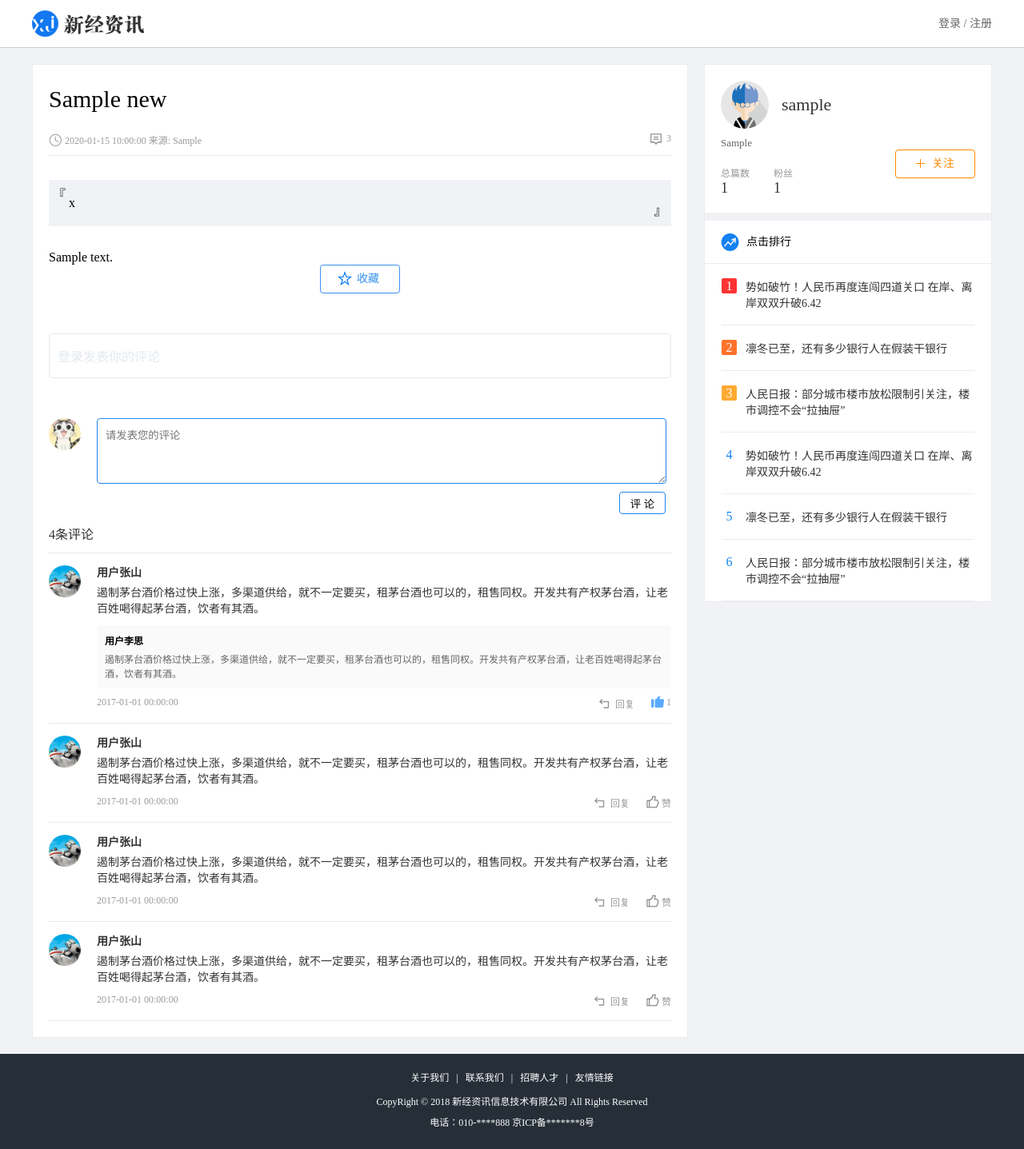
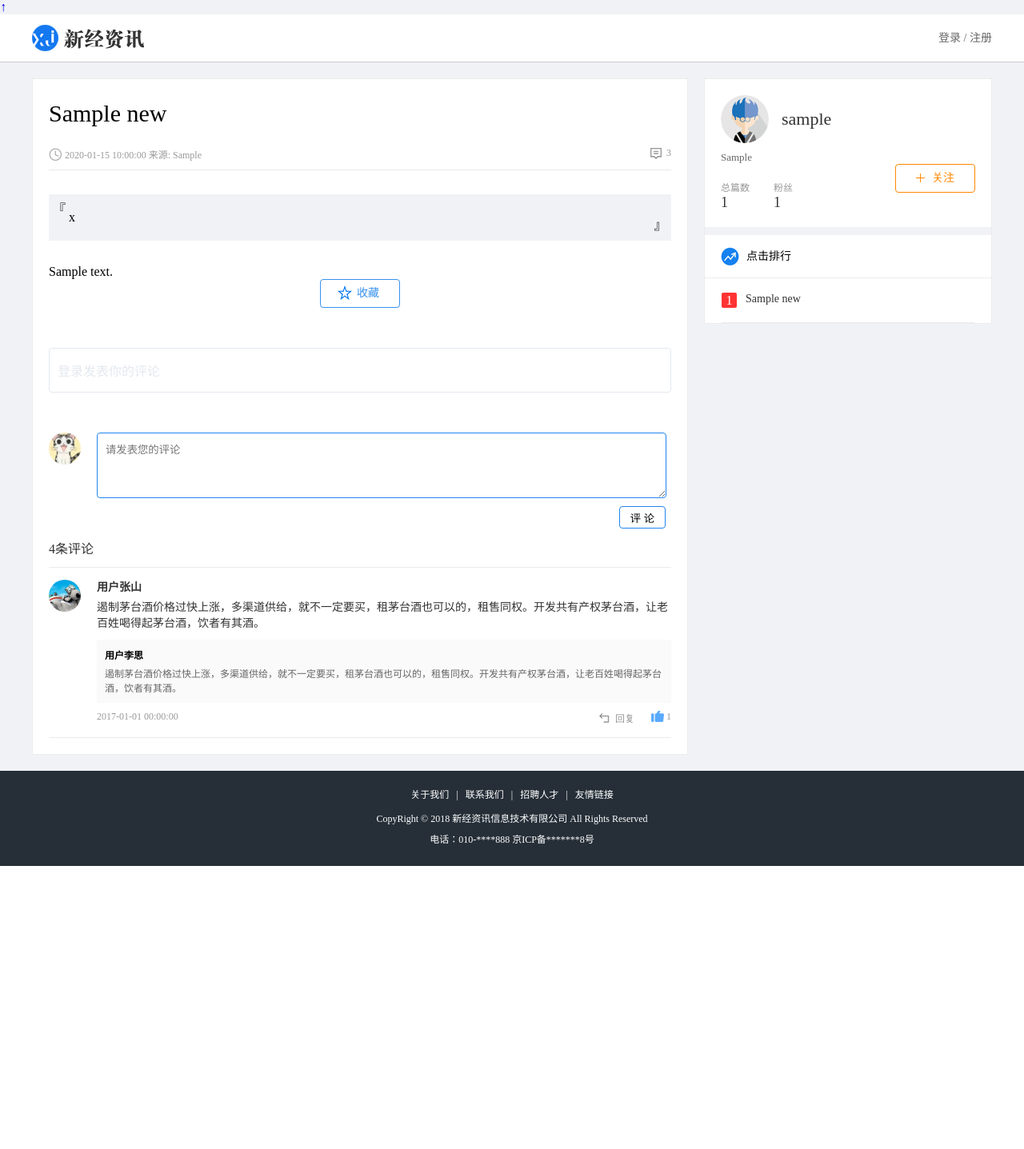
Before and after one commit to Mingzaizzw/xinjingzixun, a Flask app: page /detail/1 in a window 1280 px wide. Shown: the whole page at 80% size. After the commit the page ends 1083 px from the top, so only its background shows below. Run offline with Flask 2, Linux system fonts and the light colour scheme; tables that the repository leaves empty hold one stand-in row (values such as "Sample post").

Commit message:
展示评论测试数据

```diff
--- a/templates/detail.html
+++ b/templates/detail.html
@@ -8,9 +8,15 @@
     <script type="text/javascript" src="/static/index/js/jquery-1.12.4.min.js"></script>
     <script type="text/javascript" src="/static/index/js/detail.js"></script>
     <script type="text/javascript" src="/static/index/js/main.js"></script>
+    <style>
+        p img{
+            width: 800px;
+        }
+    </style>
 </head>
 <body>
-    <div class="header_con">
+<a href="#top" class="back_to_top">↑</a>
+<div class="header_con" id="top">
         <div class="header">
             <a href="#" class="logo fl"><img src="/static/index/images/logo.png" alt="logo"></a>
 
@@ -67,6 +73,7 @@
         </div>
 
         <div class="comment_list_con">
+            {% for comment in news.comments %}
             <div class="comment_list">
                 <div class="person_pic fl">
                     <img src="/static/index/images/worm.jpg" alt="用户图标">
@@ -90,60 +97,7 @@
                     <input type="reset" name="" value="取消" class="reply_cancel fr">
                 </from>
             </div>
-
-            <div class="comment_list">
-                <div class="person_pic fl">
-                    <img src="/static/index/images/worm.jpg" alt="用户图标">
-                </div>
-                <div class="user_name fl">用户张山</div>
-                <div class="comment_text fl">
-                    遏制茅台酒价格过快上涨，多渠道供给，就不一定要买，租茅台酒也可以的，租售同权。开发共有产权茅台酒，让老百姓喝得起茅台酒，饮者有其酒。
-                </div>
-                <div class="comment_time fl">2017-01-01 00:00:00</div>
-                <a href="javascript:;" class="comment_up fr">赞</a>
-                <a href="javascript:;" class="comment_reply fr">回复</a>
-                <from class="reply_form fl">
-                    <textarea  class="reply_input"></textarea>
-                    <input type="submit" name="" value="回复" class="reply_sub fr">
-                    <input type="reset" name="" value="取消" class="reply_cancel fr">
-                </from>
-            </div>
-
-            <div class="comment_list">
-                <div class="person_pic fl">
-                    <img src="/static/index/images/worm.jpg" alt="用户图标">
-                </div>
-                <div class="user_name fl">用户张山</div>
-                <div class="comment_text fl">
-                    遏制茅台酒价格过快上涨，多渠道供给，就不一定要买，租茅台酒也可以的，租售同权。开发共有产权茅台酒，让老百姓喝得起茅台酒，饮者有其酒。
-                </div>
-                <div class="comment_time fl">2017-01-01 00:00:00</div>
-                <a href="javascript:;" class="comment_up fr">赞</a>
-                <a href="javascript:;" class="comment_reply fr">回复</a>
-                <from class="reply_form fl">
-                    <textarea  class="reply_input"></textarea>
-                    <input type="submit" name="" value="回复" class="reply_sub fr">
-                    <input type="reset" name="" value="取消" class="reply_cancel fr">
-                </from>
-            </div>
-
-            <div class="comment_list">
-                <div class="person_pic fl">
-                    <img src="/static/index/images/worm.jpg" alt="用户图标">
-                </div>
-                <div class="user_name fl">用户张山</div>
-                <div class="comment_text fl">
-                    遏制茅台酒价格过快上涨，多渠道供给，就不一定要买，租茅台酒也可以的，租售同权。开发共有产权茅台酒，让老百姓喝得起茅台酒，饮者有其酒。
-                </div>
-                <div class="comment_time fl">2017-01-01 00:00:00</div>
-                <a href="javascript:;" class="comment_up fr">赞</a>
-                <a href="javascript:;" class="comment_reply fr">回复</a>
-                <from class="reply_form fl">
-                    <textarea  class="reply_input"></textarea>
-                    <input type="submit" name="" value="回复" class="reply_sub fr">
-                    <input type="reset" name="" value="取消" class="reply_cancel fr">
-                </from>
-            </div>
+            {% endfor %}
         </div>
 
 
@@ -165,12 +119,14 @@
                 <h3>点击排行</h3>
             </div>
             <ul class="rank_list">
-                <li><span class="first">1</span><a href="#">势如破竹！人民币再度连闯四道关口 在岸、离岸双双升破6.42</a></li>
-                <li><span class="second">2</span><a href="#">凛冬已至，还有多少银行人在假装干银行</a></li>
-                <li><span class="third">3</span><a href="#">人民日报：部分城市楼市放松限制引关注，楼市调控不会“拉抽屉”</a></li>
-                <li><span>4</span><a href="#">势如破竹！人民币再度连闯四道关口 在岸、离岸双双升破6.42</a></li>
-                <li><span>5</span><a href="#">凛冬已至，还有多少银行人在假装干银行</a></li>
-                <li><span>6</span><a href="#">人民日报：部分城市楼市放松限制引关注，楼市调控不会“拉抽屉”</a></li>
+                {% for news_top in click_detail_news_sex %}
+                <li><span class="{{ loop.index | show_top_6_news_style }}">{{ loop.index }}</span><a href="#">{{ news_top.title }} </a></li>
+{#                <li><span class="second">2</span><a href="#">凛冬已至，还有多少银行人在假装干银行</a></li>#}
+{#                <li><span class="third">3</span><a href="#">人民日报：部分城市楼市放松限制引关注，楼市调控不会“拉抽屉”</a></li>#}
+{#                <li><span>4</span><a href="#">势如破竹！人民币再度连闯四道关口 在岸、离岸双双升破6.42</a></li>#}
+{#                <li><span>5</span><a href="#">凛冬已至，还有多少银行人在假装干银行</a></li>#}
+{#                <li><span>6</span><a href="#">人民日报：部分城市楼市放松限制引关注，楼市调控不会“拉抽屉”</a></li>#}
+                {% endfor %}
             </ul>
         </div>
     </div>
```
